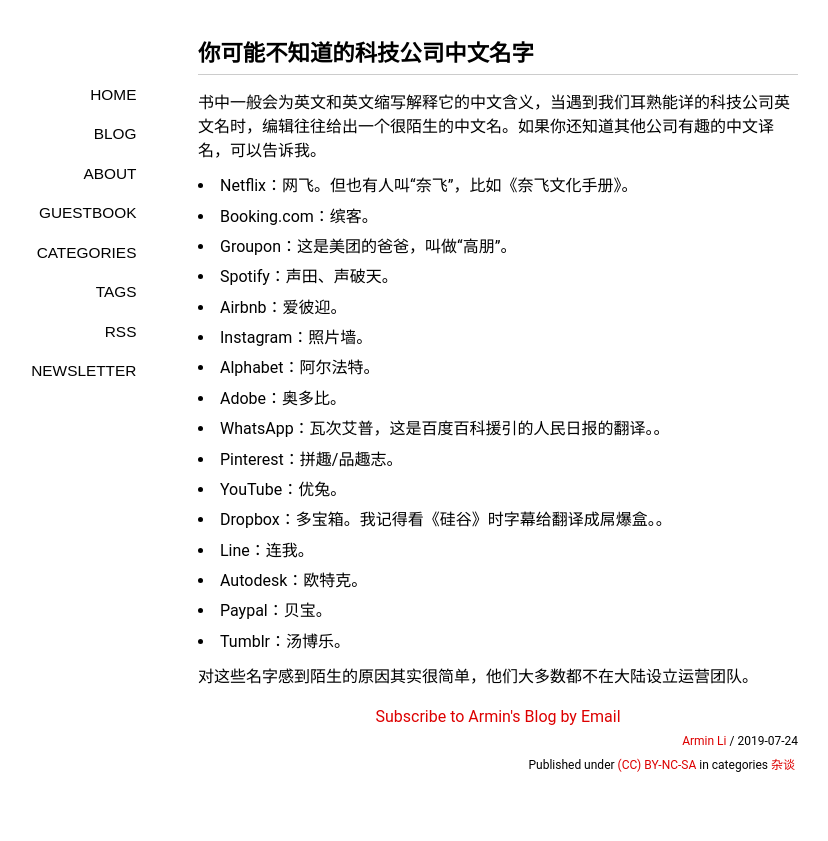
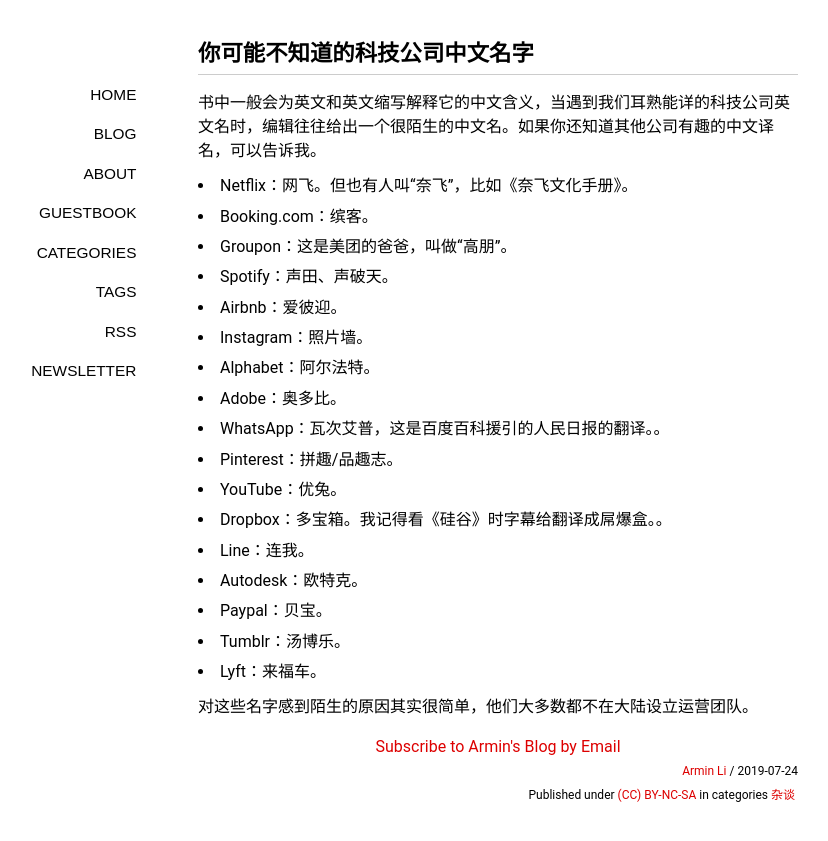
Before and after one commit to livc/livc.github.io, a Jekyll site: the page built from _posts/2019-07-24-242.md, in a window 1280 px wide. Shown: the top 841 px of the page, without its empty margins (142-970 px from the left). Built offline with Jekyll 4.4.1, drawn with Linux system fonts in a browser that asks for light colours; nearby versions of some CDN libraries; some web fonts are replaced; comment, search, counter and statistics services are not loaded.

Commit message:
update post 242

```diff
--- a/_posts/2019-07-24-242.md
+++ b/_posts/2019-07-24-242.md
@@ -24,5 +24,6 @@
 - Autodesk：欧特克。
 - Paypal：贝宝。
 - Tumblr：汤博乐。
+- Lyft：来福车。
 
 对这些名字感到陌生的原因其实很简单，他们大多数都不在大陆设立运营团队。
```
